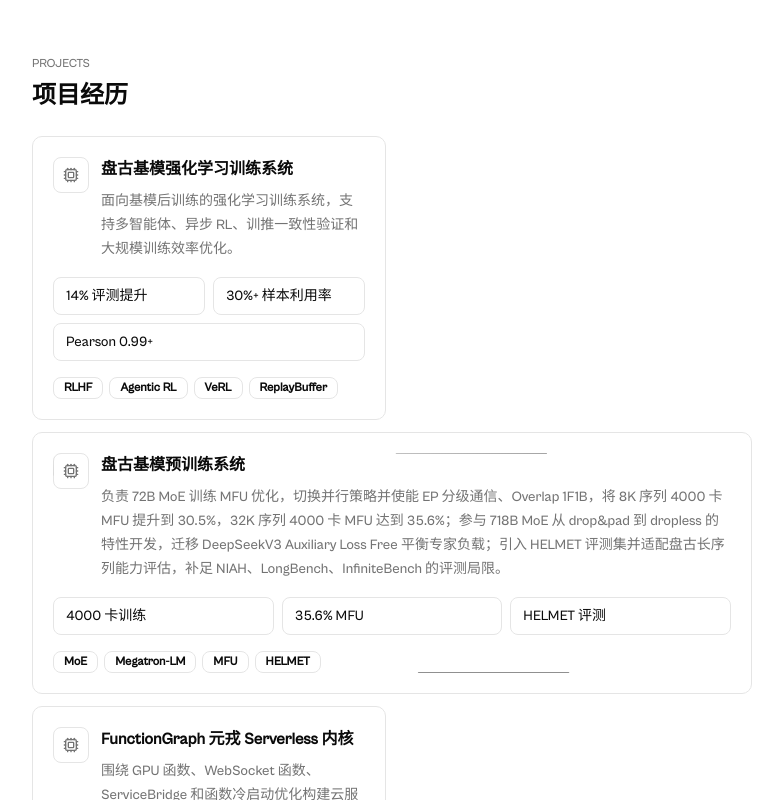
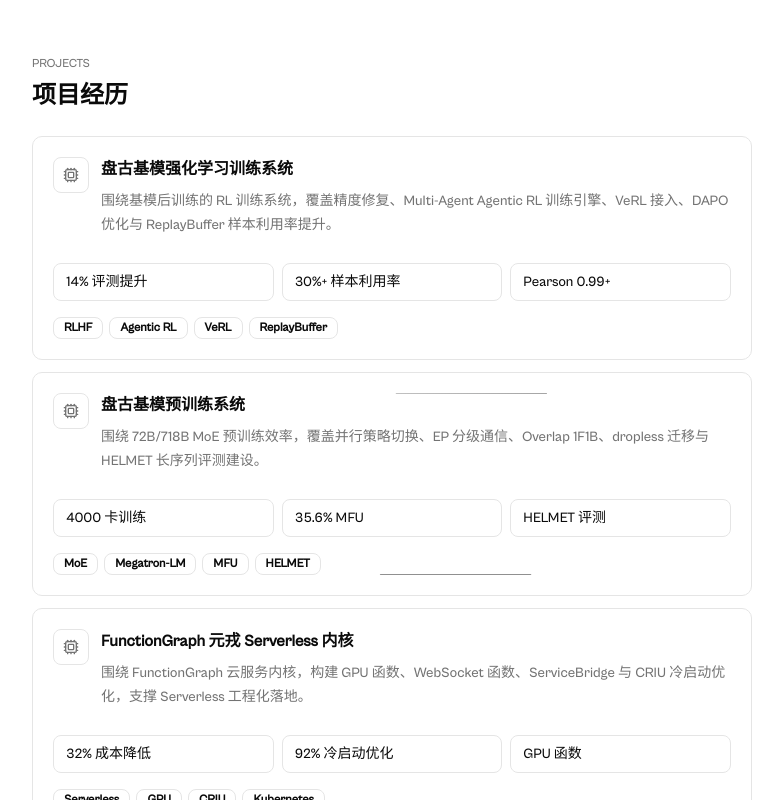
Before and after one commit to Lokiscripter/jamlee_ui_profile, a Next.js app: page / in a window 1280 px wide. Shown: the part 2640-3440 px from the top of the page, without its empty margins (248-1031 px from the left). Built offline with nearby package versions, Linux system fonts and the light colour scheme.

Commit message:
fix: balance project cards

```diff
--- a/src/app/page.tsx
+++ b/src/app/page.tsx
@@ -47,6 +47,11 @@
   ["14% 评测提升", "30%+ 样本利用率", "Pearson 0.99+"],
   ["4000 卡训练", "35.6% MFU", "HELMET 评测"],
   ["32% 成本降低", "92% 冷启动优化", "GPU 函数"],
+];
+const projectSummaries = [
+  "围绕基模后训练的 RL 训练系统，覆盖精度修复、Multi-Agent Agentic RL 训练引擎、VeRL 接入、DAPO 优化与 ReplayBuffer 样本利用率提升。",
+  "围绕 72B/718B MoE 预训练效率，覆盖并行策略切换、EP 分级通信、Overlap 1F1B、dropless 迁移与 HELMET 长序列评测建设。",
+  "围绕 FunctionGraph 云服务内核，构建 GPU 函数、WebSocket 函数、ServiceBridge 与 CRIU 冷启动优化，支撑 Serverless 工程化落地。",
 ];
 
 const availableContacts = Object.values(PROFILE.contact.social).filter(
@@ -269,12 +274,12 @@
               return (
                 <BlurFade
                   key={project.title}
-                  className={index === 1 ? "md:col-span-6" : "md:col-span-3"}
+                  className="md:col-span-6"
                   delay={BLUR_FADE_DELAY * 11 + index * 0.04}
                 >
                   <BentoCard
                     className="h-full"
-                    description={project.description}
+                    description={projectSummaries[index] ?? project.description}
                     icon={Cpu}
                     name={project.title}
                     cta={
```
Also changed, not shown: 1 other file (tests, documents, lock files or other folders).
